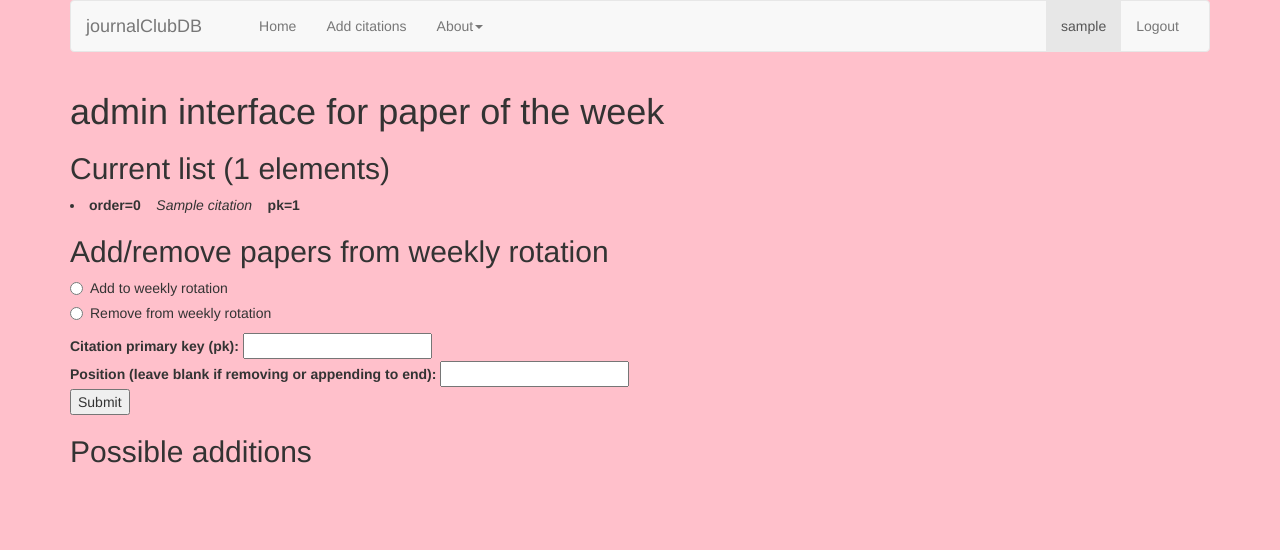
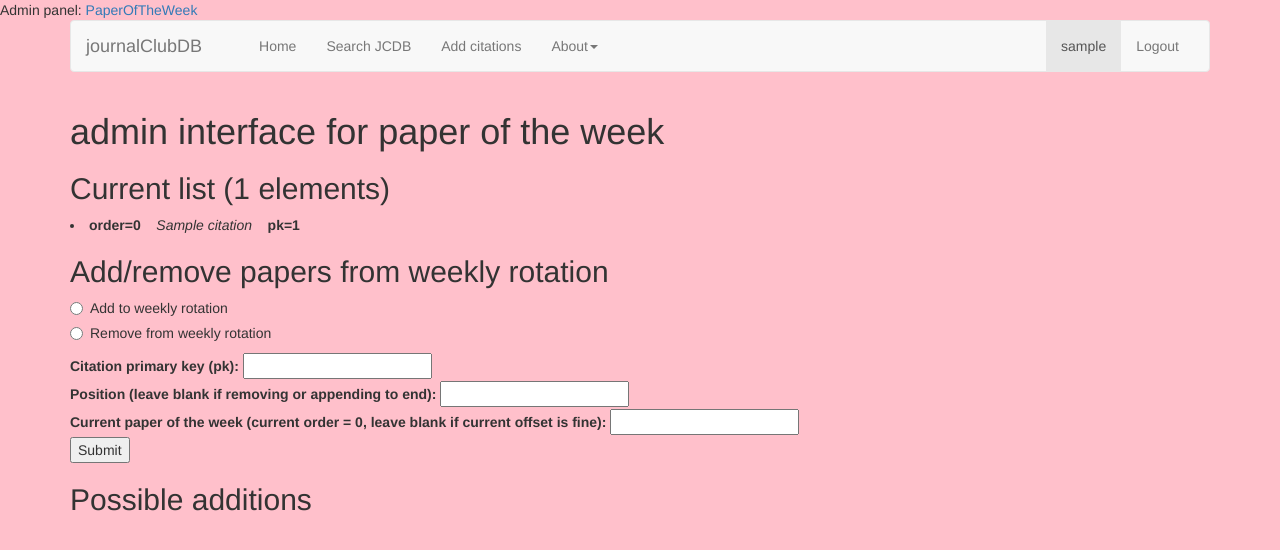
Before and after one commit to michael-chiang-mc5/journalClubDB, a Django app: page /papers/paperOfTheWeek_admin/ in a window 1280 px wide. Shown: the top 550 px of the page. Run offline with Django 3.2, Linux system fonts and the light colour scheme; a user stored in the database is signed in; tables that the repository leaves empty hold one stand-in row (values such as "Sample post"); some libraries are stand-ins or nearby versions.

Commit message:
Added in front page with Paper of the Week displayed Added in admin panel

```diff
--- a/journalClubDB/papers/models.py
+++ b/journalClubDB/papers/models.py
@@ -34,6 +34,8 @@ class Citation(models.Model):
     doi = models.TextField(blank=True)
     fullAuthorNames = models.TextField(blank=True)
     pubmedID = models.PositiveIntegerField(blank=True)
+    # optional fields
+    link = models.TextField(blank=True,null=True) # link to pdf or something else
 
 # Discussion thread for a particular citation
 # Possible categories: ELI5, Methodology, Results, Discussion, Historical context
@@ -113,6 +115,7 @@ class UserProfile(models.Model):
 # An object of this class stores an ordered list of citations. SUsed to determine the "Paper of the Week"
 class PaperOfTheWeek(models.Model):
     citation_list = models.ManyToManyField(Citation, through='PaperOfTheWeekInfo')
+    offset = models.PositiveIntegerField(blank=True) # used to set current paper of the week
 
 class PaperOfTheWeekInfo(models.Model):
     def __str__(self):
--- a/journalClubDB/papers/templates/papers/paperOfTheWeek_admin.html
+++ b/journalClubDB/papers/templates/papers/paperOfTheWeek_admin.html
@@ -29,6 +29,9 @@
   <label>Position (leave blank if removing or appending to end):</label>
   <input type="text" name="order">
   <br>
+  <label>Current paper of the week (current order = {{ currentOrder }}, leave blank if current offset is fine):</label>
+  <input type="text" name="offset">
+  <br>
   <input type="submit">
 </form>
 
--- a/journalClubDB/papers/urls.py
+++ b/journalClubDB/papers/urls.py
@@ -4,7 +4,7 @@ from django.views.generic import TemplateView
 
 urlpatterns = [
     # ex: /papers/
-    url(r'^$', views.frontpage, name='index'),
+    url(r'^$', views.frontpage, name='frontpage'),
 
     # ex: /papers/index/
     url(r'^index/$', views.index, name='index'),
--- a/journalClubDB/papers/views.py
+++ b/journalClubDB/papers/views.py
@@ -15,7 +15,7 @@ import os
 from django.http import JsonResponse
 from django.contrib.auth import authenticate, login, logout
 from django.contrib.auth.models import User
-from datetime import datetime, timedelta, timezone
+#from datetime import datetime, timedelta, timezone
 import datetime
 
 def user_logout(request):
@@ -76,8 +76,13 @@ def register(request):
 
 # landing page
 def frontpage(request):
-    citation_pk = getCitationOfTheWeek()
-    return HttpResponse(citation_pk)
+    paperOfTheWeek_citation,dummy = getCitationOfTheWeek()
+    # if there are no citations of the week in the database, return index
+    if paperOfTheWeek_citation == 0:
+        return index(request)
+    else:
+        context = {'paperOfTheWeek_citation': paperOfTheWeek_citation}
+        return render(request, 'papers/frontpage.html', context)
 
 # see all citations in database
 def index(request):
@@ -111,26 +116,36 @@ def citationSanitizer(request,field_name):
     return ''
 
 # TODO: check that number of Papers of the Week does not exceed weeks elapsed
+
 def getCitationOfTheWeek():
     t0 = datetime.date(2000, 1, 1)
     today = datetime.date.today()
     days_elapsed = (today-t0).days
     weeks_elapsed = math.floor(days_elapsed / 7)
     num_papersOfTheWeek = len(PaperOfTheWeekInfo.objects.all())
-    current_index = weeks_elapsed % num_papersOfTheWeek
-    citation_pk = PaperOfTheWeekInfo.objects.order_by('order')[current_index].citation.pk
-    return citation_pk
+    if num_papersOfTheWeek == 0:
+        return 0
+    else:
+        current_index = (weeks_elapsed + PaperOfTheWeek.objects.all()[0].offset) % num_papersOfTheWeek
+        citation_pk = PaperOfTheWeekInfo.objects.order_by('order')[current_index].citation.pk
+        citation = Citation.objects.get(pk=citation_pk)
+        return citation,current_index
 
 # admin interface to set paper of the week
 def paperOfTheWeek_admin(request):
 
     # adding/removing citations from weekly rotation if user submits form
     if request.method == 'POST':
-        addOrRemove = request.POST.get('addOrRemove',False)
-        citation_pk = request.POST.get('citation_pk',False)
-        order = request.POST.get('order',False)
+        addOrRemove = request.POST.get('addOrRemove')
+        citation_pk = request.POST.get('citation_pk')
+        order = request.POST.get('order')
+        offset = request.POST.get('offset')
         if order=="":
-            order = PaperOfTheWeekInfo.objects.order_by('-order')[0].order + 1 # sort is inefficient
+            sorted_citations = PaperOfTheWeekInfo.objects.order_by('-order')  # TODO: sort is inefficient, better to find min
+            if len(sorted_citations) == 0:
+                order = 0
+            else:
+                order = sorted_citations[0].order + 1
         if addOrRemove == "add":
             p = PaperOfTheWeek.objects.all()[0]
             c = Citation.objects.get(pk=citation_pk)
@@ -140,20 +155,45 @@ def paperOfTheWeek_admin(request):
             c = Citation.objects.get(pk=citation_pk)
             p = PaperOfTheWeekInfo.objects.filter(citation=c)
             p.delete()
+        if offset!="": # set offset so that current paper of the week is correctly set
+            paperOfTheWeek_list = PaperOfTheWeekInfo.objects.order_by('order')
+            # find index (idx) of citation with order (o) closest to offset
+            idx = 0
+            diff_storage = float('inf')
+            for i,p in enumerate(paperOfTheWeek_list):
+                o = p.order
+                diff = abs(o - float(offset))
+                if diff<diff_storage:
+                    diff_storage = diff
+                    idx = i
+            # determine modulus offset
+            dummy,currentIdx = getCitationOfTheWeek()
+            if idx > currentIdx:
+                p = PaperOfTheWeek.objects.all()[0]
+                p.offset = p.offset + (idx-currentIdx)
+                p.save()
+            elif idx < currentIdx:
+                p = PaperOfTheWeek.objects.all()[0]
+                p.offset = p.offset - (currentIdx-idx)
+                p.save()
 
     # display citations in weekly rotation
     if len(PaperOfTheWeek.objects.all()) == 0:     # check if paperOfTheWeekObject exists. If not, create one
         paperOfTheWeek = PaperOfTheWeek()
+        paperOfTheWeek.offset = 0;
         paperOfTheWeek.save()
     # this is a list of all citations used in Papers of the Week. Re-number order to be consecutive integers
     paperOfTheWeek_list = PaperOfTheWeekInfo.objects.order_by('order')
     for i,p in enumerate(paperOfTheWeek_list):
         p.order = i
         p.save()
+    # get order of current paper of the week
+    dummy,idx = getCitationOfTheWeek()
+    currentOrder = paperOfTheWeek_list[idx].order
 
     # this is a list of all citations not used in Papers of the Week
     nonPaperOfTheWeek_list = Citation.objects.exclude(paperoftheweekinfo__in=paperOfTheWeek_list)
-    context = {'paperOfTheWeek_list': paperOfTheWeek_list, 'nonPaperOfTheWeek_list':nonPaperOfTheWeek_list}
+    context = {'paperOfTheWeek_list': paperOfTheWeek_list, 'nonPaperOfTheWeek_list':nonPaperOfTheWeek_list, 'currentOrder':currentOrder}
     return render(request, 'papers/paperOfTheWeek_admin.html', context)
 
 
@@ -223,7 +263,7 @@ def addPost(request):
         post = Post.objects.filter(pk=post_pk).all()[0]
         citation_pk = request.POST.get("citation_pk", False)
         current_thread = request.POST.get("current_thread", False)
-        post.add_post(new_text,request.user.pk,datetime.now(timezone.utc),request.user.username)
+        post.add_post(new_text,request.user.pk,datetime.now(datetime.timezone.utc),request.user.username)
         setattr(post,'time_created',datetime.now())
         post.save()
         return HttpResponseRedirect(reverse('papers:detail', args=[citation_pk,current_thread]))
@@ -237,7 +277,7 @@ def addPost(request):
         current_thread = request.POST.get("current_thread", False)
 
         post = Post()
-        setattr(post,'time_created',datetime.now())
+        setattr(post,'time_created',datetime.datetime.now())
         setattr(post,'creator',request.user)
         setattr(post,'thread',Thread.objects.get(pk=thread_pk))
         setattr(post,'isReplyToPost', True) # TODO: pick a better variable name, base_node?
@@ -247,7 +287,7 @@ def addPost(request):
         else:
             setattr(post,'mother', Post.objects.get(thread=thread_pk,isReplyToPost=False))
             setattr(post,'node_depth',1)
-        post.add_post(text,request.user.pk,datetime.now(timezone.utc),request.user.username)
+        post.add_post(text,request.user.pk,datetime.datetime.now(datetime.timezone.utc),request.user.username)
         post.save() # TODO: This may not be necessary
         post.upvoters.add(request.user)
         post.save()
@@ -283,7 +323,7 @@ def addCitation(request):
         setattr(thread,'description',description)
         thread.save()
         post = Post()
-        post = Post(time_created=datetime.now(),creator=request.user,thread=thread,
+        post = Post(time_created=datetime.datetime.now(),creator=request.user,thread=thread,
                     isReplyToPost=False,text="",node_depth=0)
         post.save()
 
--- a/journalClubDB/templates/base.html
+++ b/journalClubDB/templates/base.html
@@ -21,12 +21,17 @@
     <script src="{% static "/static/js/authentication.js" %}"></script>
 
     {% block javascript %}{% endblock %}
-
-
-
   </head>
 
   <body>
+
+  <!-- admin panel -->
+  {% if user.is_staff %}
+  <div>
+    Admin panel:
+    <a href="{% url 'papers:paperOfTheWeek_admin' %}">PaperOfTheWeek</a>
+  </div>
+  {% endif %}
 
   <!-- login modal -->
   <div id="myModal" class="modal fade" role="dialog">
@@ -138,10 +143,11 @@
         <div id="navbar" class="navbar-collapse collapse">
           <ul class="nav navbar-nav">
             <div class="span2"></div>
-            <li class="{% if navbar == 'home' %}active{% endif %}"><a href="{% url 'papers:index' %}">Home</a></li>
+            <li class="{% if navbar == 'home' %}active{% endif %}"><a href="{% url 'papers:frontpage' %}">Home</a></li>
+            <li class="{% if navbar == 'index' %}active{% endif %}"><a href="{% url 'papers:index' %}">Search JCDB</a></li>
             <!-- only allow addition of citations if user -->
             {% if user.is_authenticated %}
-            <li class="{% if navbar == 'addCitation' %}active{% endif %}"><a href="{% url 'papers:search' 0 %}">Add citations</a></li> <!-- TODO: change this to real search -->
+              <li class="{% if navbar == 'addCitation' %}active{% endif %}"><a href="{% url 'papers:search' 0 %}">Add citations</a></li> <!-- TODO: change this to real search -->
             {% endif %}
             <li class="dropdown">
               <a href="#" class="dropdown-toggle" data-toggle="dropdown" role="button" aria-haspopup="true" aria-expanded="false">About<span class="caret"></span></a>
```
Also changed, not shown: journalClubDB/papers/templates/papers/detail.html (+3 -5 lines), journalClubDB/papers/templates/papers/frontpage.html (added, +23 -0 lines), journalClubDB/papers/templates/papers/index.html (+5 -2 lines).
